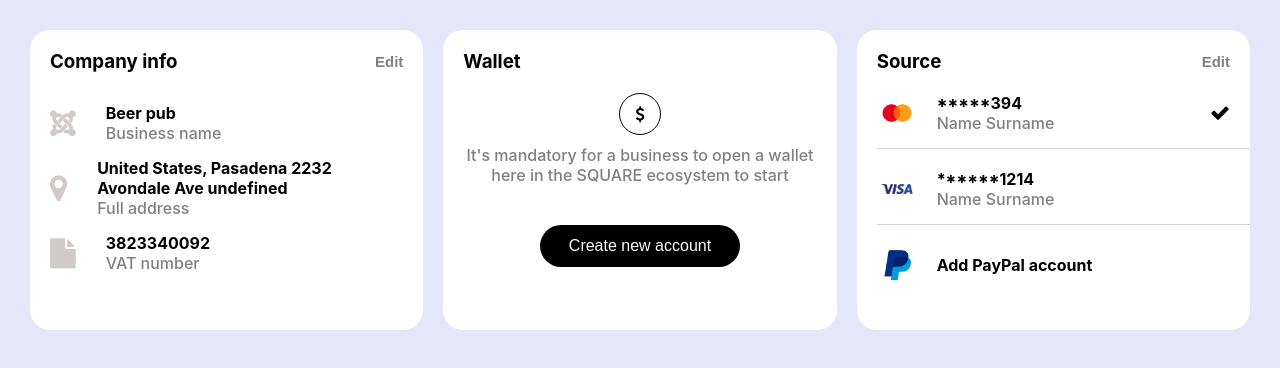
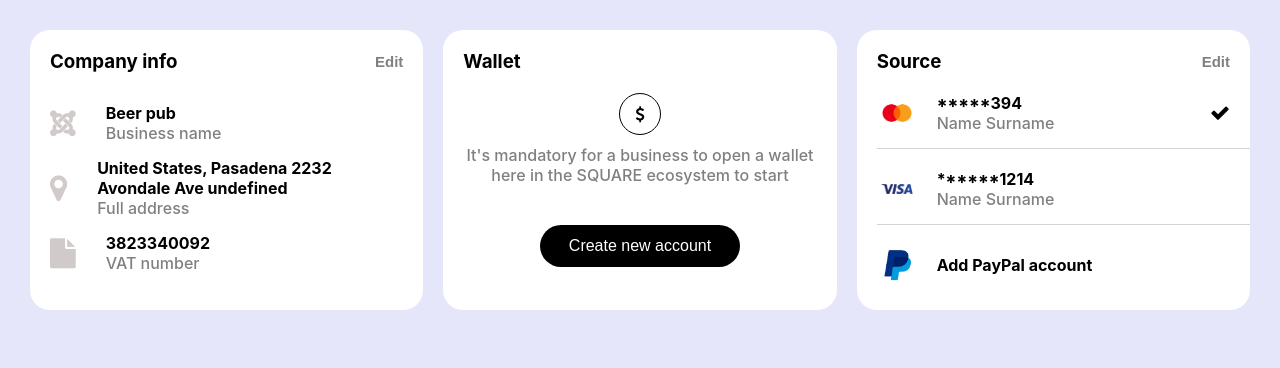
Before and after one commit to Zaibi727/Collection-of-Designs, a React (Create React App) app: page / in a window 1280 px wide. Shown: the top 368 px of the page. Built offline with nearby package versions, Linux system fonts and the light colour scheme.

Commit message:
Update card.css

```diff
--- a/src/components/twentyOne/card.css
+++ b/src/components/twentyOne/card.css
@@ -11,7 +11,7 @@
     padding: 30px;
 }
 .left{
-    height: 300px;
+    height: 280px;
     padding: 20px;
     border-radius: 20px;
     background-color: rgb(255, 255, 255);
@@ -46,7 +46,7 @@
 /*--left--*/
 
 .middle{
-    height: 300px;
+    height: 280px;
     border-radius: 20px;
     padding: 20px;
     background-color: rgb(255, 255, 255);
@@ -89,7 +89,7 @@
 
 
 .right{
-    height: 300px;
+    height: 280px;
     padding: 20px;
     border-radius: 20px;
     background-color: rgb(255, 255, 255);
```
